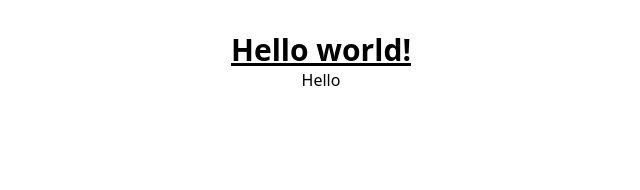
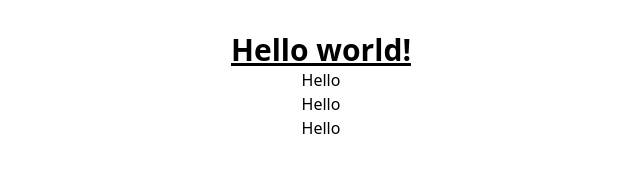
Before and after one commit to k-ito-cat/digital-clock-display, a React (Vite) app: page / in a window 1280 px wide. Shown: the top 190 px of the page, without its empty margins (319-959 px from the left). Built offline with nearby package versions, Linux system fonts and the light colour scheme.

Commit message:
ci: CIテスト

```diff
--- a/src/App.tsx
+++ b/src/App.tsx
@@ -10,6 +10,8 @@ function App() {
     <>
       <h1 className="text-3xl font-bold underline">Hello world!</h1>
       <p>Hello</p>
+      <p>Hello</p>
+      <p>Hello</p>
     </>
   );
 }
```
